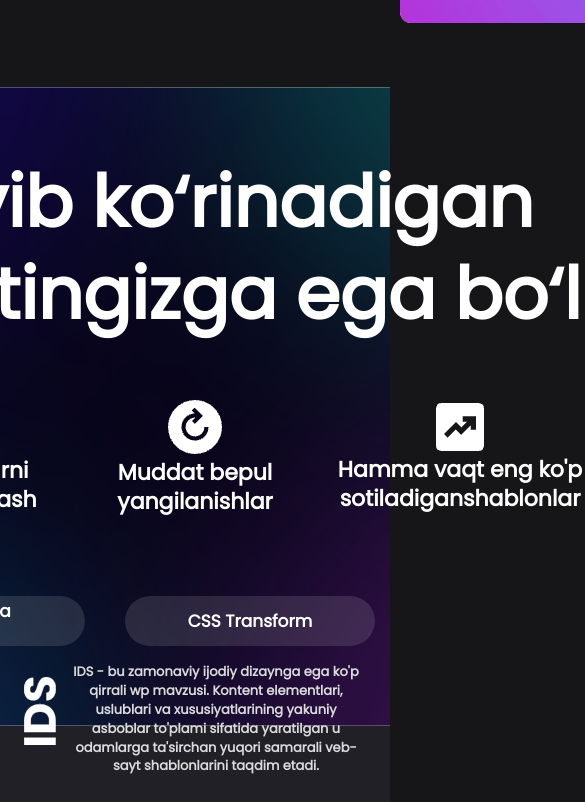
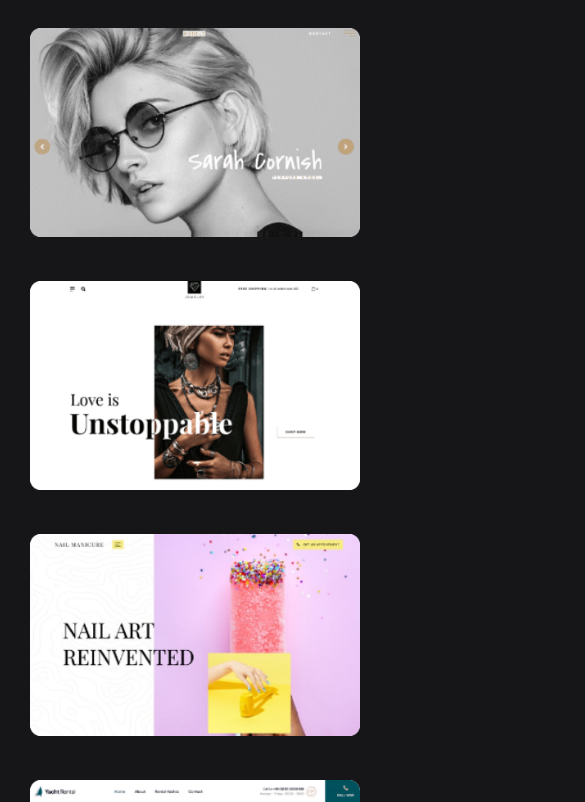
Before and after one commit to akbarshoxqosimjonoff/IDS, a plain HTML site: page shablonlar.html in a window 390 px wide. Shown: the part 850-1652 px from the top of the page, 585 px wide, since content can reach past the window. Drawn offline with Linux system fonts and the light colour scheme.

Commit message:
responsiveda ozgarish bor

```diff
--- a/profile/profile-css/main.css
+++ b/profile/profile-css/profile.css
@@ -430,5 +430,3 @@
 .s-img {
   width: 210px;
 }
-
-.p-cards {}
--- a/scss/_section-ask.scss
+++ b/scss/_section-ask.scss
@@ -174,7 +174,8 @@
 
 footer {
   @include mobile() {
-    max-height: 100px;
+    height: 100px;
+    width: 100%;
   }
 }
 
@@ -183,6 +184,12 @@ footer {
   align-items: center;
   justify-content: space-between;
   height: 83px;
+  @include mobile() {
+    align-items: center;
+    justify-content: center;
+    width: 330px;
+    gap: 20px;
+  }
   h4 {
     color: rgb(255, 255, 255);
     font-family: Poppins;
@@ -197,5 +204,8 @@ footer {
     display: flex;
     align-items: center;
     gap: 30px;
+    @include mobile() {
+      gap: 5px;
+    }
   }
 }
--- a/scss/_section-ids-shablonlar.scss
+++ b/scss/_section-ids-shablonlar.scss
@@ -3,6 +3,16 @@
   flex-direction: column;
   width: 500px;
   gap: 50px;
+  @include tablet() {
+    align-items: center;
+    text-align: center;
+    margin-bottom: 50px;
+  }
+  @include mobile() {
+    width: 330px;
+    align-items: center;
+    text-align: center;
+  }
   h2 {
     color: rgb(205, 249, 47);
     font-family: Poppins;
@@ -11,6 +21,10 @@
     line-height: 126.42%;
     letter-spacing: 0%;
     // text-align: center;
+    @include mobile() {
+      text-align: center;
+      font-size: 90px;
+    }
   }
   h3 {
     color: rgb(255, 255, 255);
@@ -31,6 +45,9 @@
     text-align: left;
   }
   ul {
+    @include mobile() {
+      // flex-direction: column;
+    }
     display: flex;
     gap: 15px;
     align-items: center;
@@ -38,6 +55,15 @@
       display: flex;
       gap: 15px;
       align-items: center;
+    }
+  }
+  .ids-shablonlar-texts-ul_1 {
+    @include mobile() {
+      display: flex;
+      flex-direction: column;
+      justify-content: space-between;
+      align-items: center;
+      width: 100%;
     }
   }
 }
@@ -54,6 +80,9 @@
 .ids-shablonlar-menu {
   width: 375px;
   height: 270px;
+  @include mobile() {
+    width: 100%;
+  }
   box-sizing: border-box;
   border-radius: 27.57px;
   background: linear-gradient(
@@ -78,6 +107,9 @@
     line-height: 129%;
     letter-spacing: 0%;
     text-align: center;
+    @include mobile() {
+      font-size: 14px;
+    }
   }
 }
 
@@ -87,15 +119,34 @@
   justify-content: space-between;
   padding-top: 100px;
   margin-bottom: 60px !important;
+  @include media() {
+    flex-direction: column;
+    justify-content: center;
+    align-items: center;
+  }
 }
 .ids-shablonlar-imgs {
   display: flex;
   align-items: center;
   gap: 40px;
+  @include mobile() {
+    flex-direction: column;
+  }
   img {
     width: 330px;
   }
+  // @include tablet() {
+  //   width: 330px;
+  //   flex-wrap: wrap;
+  // }
 }
+
+// .ids-shablonlar-imgs-num3 {
+//   @include tablet() {
+//     display: flex;
+//     width: 660px;
+//   }
+// }
 
 .ids-shablonlar-img {
   display: flex;
@@ -103,6 +154,10 @@
   align-items: center;
   padding-top: 30px;
   gap: 40px;
+  // @include tablet() {
+  //   width: 400px;
+  //   flex-wrap: wrap;
+  // }
 }
 
 // ids-web
@@ -133,6 +188,14 @@
     letter-spacing: 0%;
     text-align: center;
     width: 1000px;
+    @include tablet() {
+      width: 700px;
+      font-size: 50px;
+    }
+    @include mobile() {
+      width: 330px;
+      font-size: 23px;
+    }
   }
 }
 
@@ -142,10 +205,17 @@
   justify-content: center;
   align-items: center;
   ul {
+    @include mobile() {
+      flex-direction: column;
+      gap: 40px;
+    }
     display: flex;
     align-items: center;
     justify-content: center;
     gap: 15px;
+    @include tablet() {
+      gap: 0px;
+    }
     li {
       a {
         width: 250px;
@@ -154,6 +224,9 @@
         align-items: center;
         text-align: center;
         gap: 5px;
+        @include tablet() {
+          width: 240px;
+        }
         h3 {
           color: rgb(255, 255, 255);
           font-family: Poppins;
@@ -162,6 +235,9 @@
           line-height: 129%;
           letter-spacing: 0%;
           text-align: center;
+          @include tablet() {
+            font-size: 19px;
+          }
         }
       }
     }
@@ -181,11 +257,22 @@
   overflow-x: scroll;
   width: 110%;
   padding-left: 400px;
+  @include mobile() {
+    // width: 100%;
+    // padding-left: 450px;
+    padding-left: 0;
+    flex-direction: column;
+  }
+  @include tablet() {
+    width: 102%;
+    // padding-left: 940px;
+    overflow-x: scroll;
+  }
 }
 .ids-web-btn {
+  display: inline-block;
   a {
     display: inline-block;
-    // padding: 20px 20px;
     display: flex;
     justify-content: center;
     align-items: center;
@@ -206,3 +293,18 @@
     }
   }
 }
+
+// .ids-web-btn-num3 {
+//   width: 200px;
+//   display: inline-block;
+// }
+
+.ids-shablonlar-elements-footer {
+  @include mobile() {
+    height: 300px;
+    width: 100%px;
+  }
+  .footer-elements {
+    width: 100%;
+  }
+}
--- a/shablonlar.html
+++ b/shablonlar.html
@@ -15,11 +15,11 @@
           </div>
           <div class="nav-navbar">
             <ul class="navEL">
-              <li><a href="./index.html">Bosh sahifa</a></li>
-              <li><a href="">Xususiyatlari</a></li>
-              <li><a href="ask.html">Elementlar</a></li>
-              <li><a href="./shablonlar.html">Sahifalar</a></li>
-              <li><a href="./profile/profil.html">Blog</a></li>
+              <li><a href="#">Bosh sahifa</a></li>
+              <li><a href="#">Xususiyatlari</a></li>
+              <li><a href="#">Elementlar</a></li>
+              <li><a href="#">Sahifalar</a></li>
+              <li><a href="#">Blog</a></li>
             </ul>
             <div class="navbar-btn">
               <a href="#">Kirish</a>
@@ -42,7 +42,7 @@
               <h2>057+</h2>
               <h3>IDSShablonlari!</h3>
             </div>
-            <ul>
+            <ul class="ids-shablonlar-texts-ul_1">
               <li>
                 <div class="ids-shablonlar-img-bg">
                   <img src="./images/ids-shablonlar-img-1.png" alt="" />
@@ -106,7 +106,7 @@
                 <img src="./images/ids-shablonlar-img-6.png" alt="" />
               </a>
             </div>
-            <div class="ids-shablonlar-imgs">
+            <div class="ids-shablonlar-imgs ids-shablonlar-imgs-num3">
               <a href="#"
                 ><img src="./images/ids-shablonlar-img-7.png" alt="" />
               </a>
@@ -161,7 +161,7 @@
                 <h3>Elementlar yashirish va ko‘rsatish</h3>
               </a>
             </div>
-            <div class="ids-web-btn">
+            <div class="ids-web-btn ids-web-btn-num3">
               <a href="#">
                 <h3>Sichqoncha effectlari</h3>
               </a>
@@ -196,7 +196,7 @@
       </section>
       <!-- section-ids-web end -->
     </main>
-    <footer>
+    <footer class="ids-shablonlar-elements-footer">
       <div class="footer-elements container">
         <ul>
           <li>
```
Also changed, not shown: ask.html (+5 -5 lines), index.html (+5 -5 lines), profile/profil.html (+1 -1 lines), css/main.css, 1 other file.
